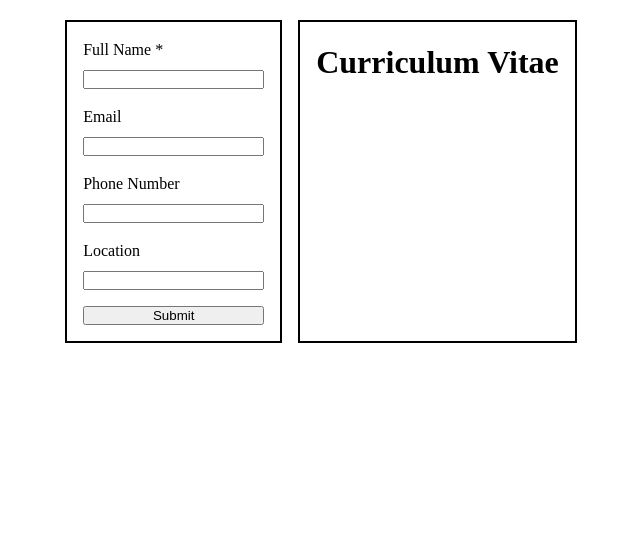
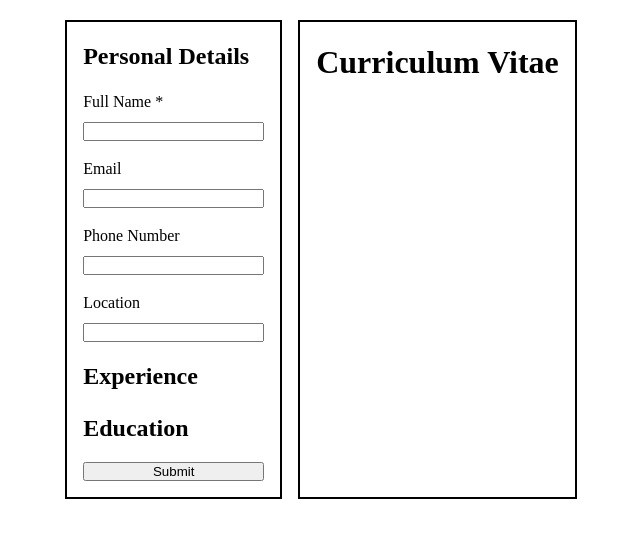
Before and after one commit to mjcw88/odin-cv-application, a React (Vite) app: page / in a window 1280 px wide. Shown: the top 538 px of the page, without its empty margins (319-959 px from the left). Built offline with nearby package versions, Linux system fonts and the light colour scheme.

Commit message:
restructured and added seperate components and css files

```diff
--- a/src/App.jsx
+++ b/src/App.jsx
@@ -1,75 +1,53 @@
-import { useState, useRef } from 'react'
-// import reactLogo from './assets/react.svg'
-import './App.css'
+// App.jsx
+import { useState } from "react";
+import Personal from "./components/personal.jsx";
+import Experience from "./components/experience.jsx";
+import Education from "./components/education.jsx";
+import CV from "./components/cv.jsx";
 
 function App() {
+  const blankCV = { name: "", email: "", phone: "", location: "" };
+  const [showEditBtn, setEditBtn] = useState(false)
+
   const [cv, setCV] = useState({
     name: "",
     email: "",
     phone: "",
     location: "",
-  })
+  });
 
-  const [showEditBtn, setEditBtn] = useState(false)
-  const nameInputRef = useRef(null)
-  const emailInputRef = useRef(null)
-  const phoneInputRef = useRef(null)
-  const locationInputRef = useRef(null)
+  const [draft, setDraft] = useState(cv);
 
   function submitCV(event) {
-    event.preventDefault()
-    setCV({
-      name: event.currentTarget.elements.name.value,
-      email: event.currentTarget.elements.email.value,
-      phone: event.currentTarget.elements.phone.value,
-      location: event.currentTarget.elements.location.value,
-    })
-    event.currentTarget.reset()
+    event.preventDefault();
+    setCV(draft);
     setEditBtn(true);
+    setDraft(blankCV);
   }
 
   function editForm() {
-    nameInputRef.current.value = cv.name ?? ""
-    emailInputRef.current.value = cv.email ?? ""
-    phoneInputRef.current.value = cv.phone ?? ""
-    locationInputRef.current.value = cv.location ?? ""
+    setDraft(cv);
   }
 
   return (
     <>
       <div className="cv-form-container">
         <form onSubmit={submitCV}>
-          <div className="form-row">
-            <label htmlFor="name">Full Name *</label>
-            <input type="text" id="name" name="name" ref={nameInputRef} maxlength="64" required/>
-          </div>
-          <div className="form-row">
-            <label htmlFor="email">Email</label>
-            <input type="email" id="email" name="email" ref={emailInputRef}/>
-          </div>
-          <div className="form-row">
-            <label htmlFor="phone">Phone Number</label>
-            <input type="tel" id="phone" name="phone" maxlength="24" ref={phoneInputRef}/>
-          </div>
-            <div className="form-row">
-            <label htmlFor="Location">Location</label>
-            <input type="text" id="location" name="location" maxlength="64" ref={locationInputRef}/>
-          </div>
+          <Personal cv={draft} setCV={setDraft} />
+          <Experience />
+          <Education />
           <button type="submit">Submit</button>
         </form>
       </div>
       <div className="cv-container">
         <div className="edit-btn-container" style={{ display: showEditBtn ? "block" : "none" }}>
-          <button onClick={editForm} >Edit</button>
+          <button onClick={editForm}>Edit</button>
         </div>
-        <h1>Curriculum Vitae</h1>
-        <div className="cv-name">{cv.name}</div>
-        <div className="cv-email">{cv.email}</div>
-        <div className="cv-phone">{cv.phone}</div>
-        <div className="cv-location">{cv.location}</div>
+        <CV cv={cv} />
       </div>
+
     </>
-  )
+  );
 }
 
-export default App
+export default App;
--- /dev/null
+++ b/src/components/cv.jsx
@@ -0,0 +1,16 @@
+// import { useState, useRef } from 'react';
+import '../styles/cv.css';
+
+function CV({ cv }) {
+  return (
+    <>
+      <h1>Curriculum Vitae</h1>
+      <div className="cv-name">{cv.name}</div>
+      <div className="cv-email">{cv.email}</div>
+      <div className="cv-phone">{cv.phone}</div>
+      <div className="cv-location">{cv.location}</div>
+    </>
+  )
+}
+
+export default CV
--- /dev/null
+++ b/src/components/education.jsx
@@ -0,0 +1,13 @@
+import '../styles/personal.css';
+
+function Education() {
+  return (
+    <>
+      <div className="form-header">
+        <h2>Education</h2>
+    </div>
+    </>
+  )
+}
+
+export default Education
--- /dev/null
+++ b/src/components/experience.jsx
@@ -0,0 +1,13 @@
+import '../styles/experience.css';
+
+function Experience() {
+  return (
+    <>
+      <div className="form-header">
+        <h2>Experience</h2>
+    </div>
+    </>
+  )
+}
+
+export default Experience
--- /dev/null
+++ b/src/components/personal.jsx
@@ -0,0 +1,30 @@
+// import { useState, useRef } from 'react';
+import '../styles/personal.css';
+
+function Personal({ cv, setCV }) {
+  return (
+    <>
+      <div className="form-header">
+        <h2>Personal Details</h2>
+      </div>
+      <div className="form-row">
+        <label htmlFor="name">Full Name *</label>
+        <input type="text" id="name" name="name" maxLength="64" value={cv.name} onChange={(e) => setCV({ ...cv, name: e.target.value })} required/>
+      </div>
+      <div className="form-row">
+        <label htmlFor="email">Email</label>
+        <input type="email" id="email" name="email" value={cv.email} onChange={(e) => setCV({ ...cv, email: e.target.value })}/>
+      </div>
+      <div className="form-row">
+        <label htmlFor="phone">Phone Number</label>
+        <input type="tel" id="phone" name="phone" maxLength="24" value={cv.phone} onChange={(e) => setCV({ ...cv, phone: e.target.value })}/>
+      </div>
+        <div className="form-row">
+        <label htmlFor="location">Location</label>
+        <input type="text" id="location" name="location" maxLength="64" value={cv.location} onChange={(e) => setCV({ ...cv, location: e.target.value })}/>
+      </div>
+    </>
+  )
+}
+
+export default Personal
```
Also changed, not shown: src/styles/cv.css (added), src/styles/education.css (added), src/styles/experience.css (added), src/styles/personal.css (renamed from src/App.css).
